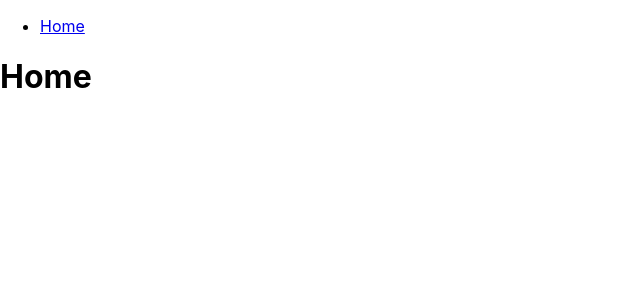
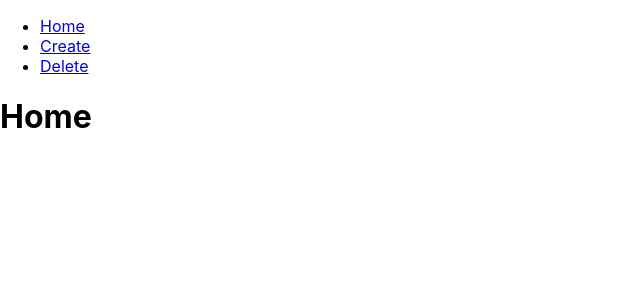
Before and after one commit to ivanxtan/DubHacks-2019, a React (Create React App) app: page / in a window 1280 px wide. Shown: the top 300 px of the page, without its empty margins (0-640 px from the left). Built offline with nearby package versions, Linux system fonts and the light colour scheme.

Commit message:
Created views & factored NavBar

```diff
--- a/src/components/App/App.js
+++ b/src/components/App/App.js
@@ -1,22 +1,24 @@
 import React from "react";
-import { BrowserRouter as Router, Link, Switch, Route } from "react-router-dom";
+import { BrowserRouter as Router, Switch, Route } from "react-router-dom";
 
 import { HabitProvider } from "../../contexts/HabitContext";
 
 import Home from "../../views/Home/Home";
+import Create from "../../views/Create/Create";
+import Delete from "../../views/Delete/Delete";
+
+import NavBar from "../container/NavBar/NavBar";
 
 function App() {
     return (
         <HabitProvider>
             <Router>
-            <nav>
-                <ul>
-                    <li><Link to={`/`}>Home</Link></li>
-                </ul>
-            </nav>
+            <NavBar />
             <main>
                 <Switch>
                     <Route exact path="/" component={Home} />
+                    <Route exact path="/create" component={Create} />
+                    <Route exact path="/delete" component={Delete} />
                 </Switch>
             </main>
             </Router>
--- /dev/null
+++ b/src/components/container/NavBar/NavBar.js
@@ -0,0 +1,16 @@
+import React from "react";
+import { Link } from "react-router-dom";
+
+function NavBar() {
+    return (
+        <nav>
+            <ul>
+                <li><Link to={`/`}>Home</Link></li>
+                <li><Link to={`/create`}>Create</Link></li>
+                <li><Link to={`/delete`}>Delete</Link></li>
+            </ul>
+        </nav>
+    );
+}
+
+export default NavBar;
--- /dev/null
+++ b/src/views/Create/Create.js
@@ -0,0 +1,14 @@
+import React, {useContext} from "react";
+
+import { HabitContext } from "../../contexts/HabitContext";
+
+function Create() {
+    let habitContext = useContext(HabitContext);
+    return (
+        <>
+            <h1>Create</h1>
+        </>
+    );
+}
+
+export default Create;
--- /dev/null
+++ b/src/views/Delete/Delete.js
@@ -0,0 +1,14 @@
+import React, {useContext} from "react";
+
+import { HabitContext } from "../../contexts/HabitContext";
+
+function Delete() {
+    let habitContext = useContext(HabitContext);
+    return (
+        <>
+            <h1>Delete</h1>
+        </>
+    );
+}
+
+export default Delete;
```
